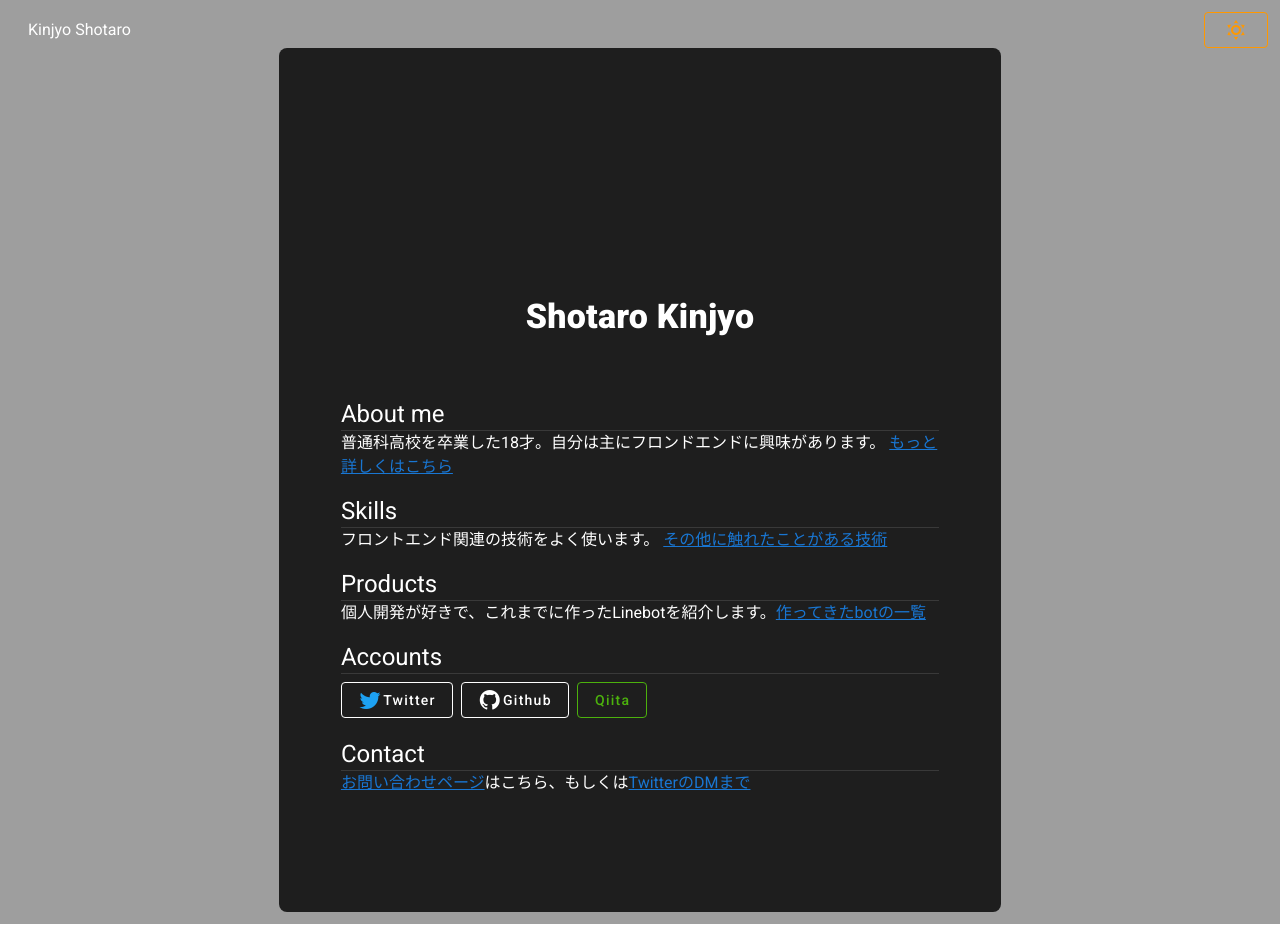
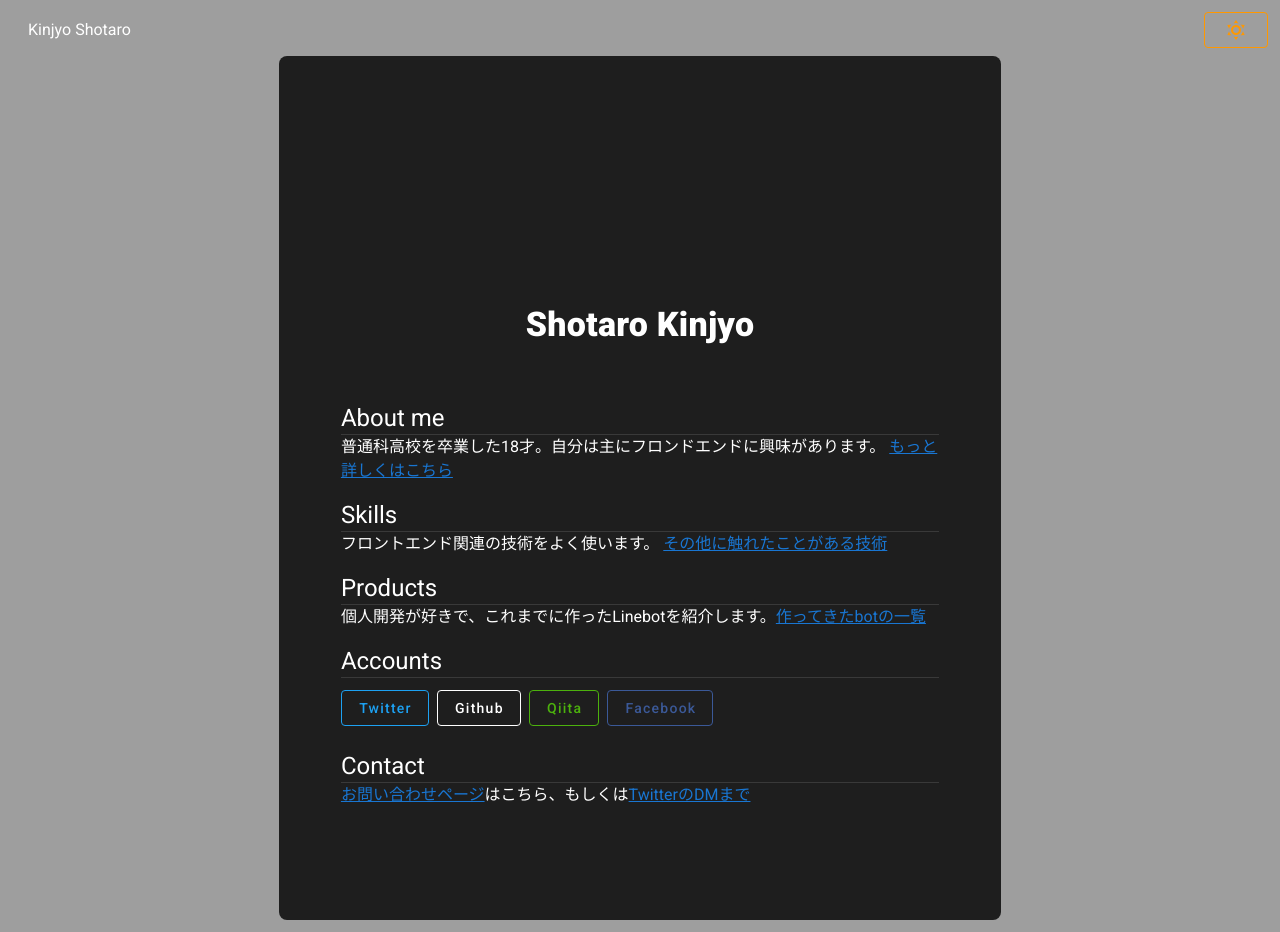
Before and after one commit to kinjo1130/nuxt-portfolio, a Nuxt app: page / in a window 1280 px wide. Built offline with nearby package versions, Linux system fonts and the light colour scheme.

Commit message:
レイアウト整えた

```diff
--- a/pages/about.vue
+++ b/pages/about.vue
@@ -4,7 +4,7 @@
       <v-content>
         <v-flex>
           <!--ヘッダー-->
-          <header>
+          <header class="mb-5">
             <v-row>
               <v-col cols="12" class="d-flex justify-end">
                 <div class="d-flex align-center mx-4">Kinjyo Shotaro</div>
@@ -27,7 +27,7 @@
               <v-col cols="12" xl="7" lg="7" md="7" sm="7" xs="7">
                 <v-sheet min-height="70vh" rounded="lg">
                   <v-row class="d-flex justify-center">
-                    <v-col cols="12" sm="10" xs="6" class="d-flex flex-column">
+                    <v-col cols="10" xl="10" lg="10" md="10" sm="10" class="d-flex flex-column">
                       <nuxt-link to="/" class="mb-3">トップへ戻る</nuxt-link>
                       <span class="text-h5">About me</span>
                       <v-divider></v-divider>
@@ -48,7 +48,7 @@
                       <span>普通自動車免許</span>
                       <span class="text-h5 mt-5">賞</span>
                       <v-divider></v-divider>
-                      <span>平成39年度県民体育大会　団体ベスト4(硬式テニス)</span>
+                      <span>平成29年度県民体育大会　団体ベスト4(硬式テニス)</span>
                       <span>ハッカソン優勝</span>
                     </v-col>
                   </v-row>
--- a/pages/contact.vue
+++ b/pages/contact.vue
@@ -4,7 +4,7 @@
       <v-content>
         <v-flex>
           <!--ヘッダー-->
-          <header>
+          <header class="mb-5">
             <v-row>
               <v-col cols="12" class="d-flex justify-end">
                 <div class="d-flex align-center mx-4">Kinjyo Shotaro</div>
--- a/pages/index.vue
+++ b/pages/index.vue
@@ -4,7 +4,7 @@
       <v-content>
         <v-flex>
           <!--ヘッダー-->
-          <header>
+          <header class="mb-2">
             <v-row>
               <v-col cols="12" class="d-flex justify-end">
                 <div class="d-flex align-center mx-4">Kinjyo Shotaro</div>
@@ -75,19 +75,20 @@
                           outlined
                           @click="LinkClick('https://twitter.com/kinjyo1130')"
                           style="text-transform: none"
-                          class="mr-2"
+                          color="twitter"
+                          class="mr-2 my-1"
                         >
-                          <v-icon color="twitter">mdi-twitter</v-icon>
+
                           <span>Twitter</span>
                         </v-btn>
                         <v-btn
                           outlined
                           @click="LinkClick('https://qiita.com/abcshotaro616')"
+                          color="github"
+                          style="text-transform: none"
+                          class="mr-2 my-1"
+                        >
 
-                          style="text-transform: none"
-                          class="mr-2"
-                        >
-                        <v-icon color="github">mdi-github</v-icon>
                           <span>Github</span>
                         </v-btn>
                         <v-btn
@@ -95,9 +96,18 @@
                           @click="LinkClick('https://qiita.com/abcshotaro616')"
                           color="qiita"
                           style="text-transform: none"
-                          class="mr-2"
+                          class="mr-2 my-1"
                         >
                           <span>Qiita</span>
+                        </v-btn>
+                        <v-btn
+                          outlined
+                          @click="LinkClick('https://www.facebook.com/profile.php?id=100041031907963')"
+                          color="facebook"
+                          style="text-transform: none"
+                          class="mr-2 my-1"
+                        >
+                          <span>Facebook</span>
                         </v-btn>
 
 
--- a/pages/products.vue
+++ b/pages/products.vue
@@ -4,7 +4,7 @@
       <v-content>
         <v-flex>
           <!--ヘッダー-->
-          <header>
+          <header class="mb-5">
             <v-row>
               <v-col cols="12" class="d-flex justify-end">
                 <div class="d-flex align-center mx-4">Kinjyo Shotaro</div>
@@ -27,7 +27,7 @@
             <v-col cols="12" sm="7">
               <v-sheet min-height="70vh" rounded="lg">
                 <v-row class="d-flex justify-center">
-                  <v-col cols="12" sm="10" xs="6" class="d-flex flex-column">
+                  <v-col cols="10" xl="10" lg="10" md="10" sm="10" class="d-flex flex-column">
                     <nuxt-link to="/" class="mb-3">トップへ戻る</nuxt-link>
                     <span class="text-h5">Products</span>
                     <v-divider></v-divider>
--- a/pages/skills.vue
+++ b/pages/skills.vue
@@ -4,7 +4,7 @@
       <v-content>
         <v-flex>
           <!--ヘッダー-->
-          <header>
+          <header class="mb-5">
             <v-row>
               <v-col cols="12" class="d-flex justify-end">
                 <div class="d-flex align-center mx-4">Kinjyo Shotaro</div>
@@ -27,7 +27,7 @@
               <v-col cols="12" sm="7">
                 <v-sheet min-height="70vh" rounded="lg">
                   <v-row class="d-flex justify-center">
-                    <v-col cols="12" sm="10" xs="6" class="d-flex flex-column">
+                    <v-col cols="10" xl="10" lg="10" md="10" sm="10" class="d-flex flex-column">
                       <nuxt-link to="/" class="mb-3">トップへ戻る</nuxt-link>
                       <span class="text-h5">Skills</span>
                       <v-divider></v-divider>
--- a/pages/thanks.vue
+++ b/pages/thanks.vue
@@ -4,7 +4,7 @@
       <v-content>
         <v-flex>
           <!--ヘッダー-->
-          <header>
+          <header class="mb-5">
             <v-row>
               <v-col cols="12" class="d-flex justify-end">
                 <div class="d-flex align-center mx-4">Kinjyo Shotaro</div>
@@ -27,7 +27,7 @@
               <v-col cols="12" xl="7" lg="7" md="7" sm="7" xs="7">
                 <v-sheet min-height="70vh" rounded="lg">
                   <v-row class="d-flex justify-center">
-                    <v-col cols="12" sm="10" xs="6" class="d-flex flex-column">
+                    <v-col cols="10" xl="10" lg="10" md="10" sm="10" class="d-flex flex-column">
                       <nuxt-link to="/" class="mb-3">トップへ戻る</nuxt-link>
                     </v-col>
                   </v-row>
```
